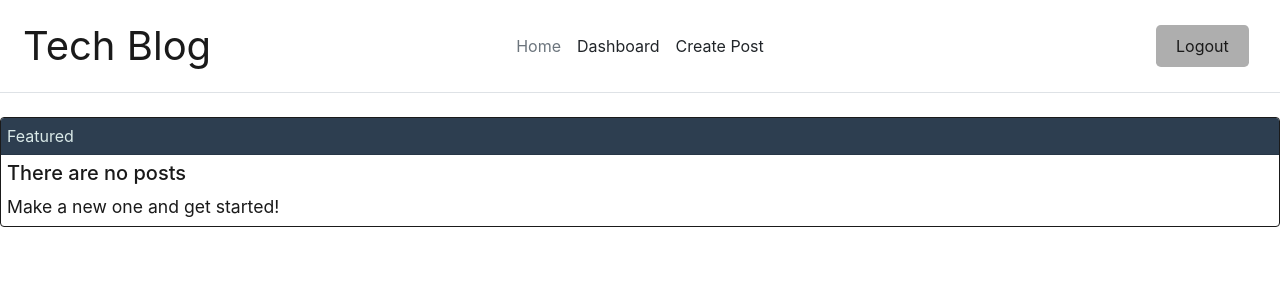
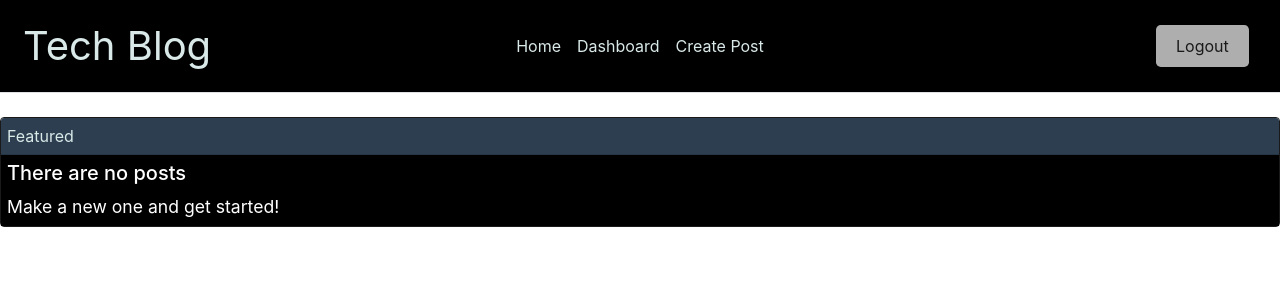
Before and after one commit to EarlofSmith/tech-blog, a Node server app: page /dashboard in a window 1280 px wide. Shown: the top 300 px of the page. Run offline with Node 20, Linux system fonts and the light colour scheme; a user stored in the database is signed in; data that the repository does not hold is empty; some libraries are stand-ins or nearby versions; some web fonts are replaced.

Commit message:
added some style

```diff
--- a/public/css/jass.css
+++ b/public/css/jass.css
@@ -12,6 +12,10 @@ html {
   /* 2 */
 }
 
+.card-style {
+  background-color: #000000;
+  color: white;
+}
 /* Sections
    ========================================================================== */
 /**
@@ -21,6 +25,11 @@ body {
   margin: 0;
 }
 
+header {
+  color: white;
+  background-color: black;
+
+}
 /**
  * Render the `main` element consistently in IE.
  */
@@ -419,10 +428,10 @@ button {
   margin: 0;
 }
 
-a {
+/* a {
   color: #1b89bc;
   text-decoration: none;
-}
+} */
 
 a:hover {
   color: #065b83;
@@ -1190,6 +1199,8 @@ a:hover {
 
 .card .card-body {
   padding: 0.375rem;
+  background-color: black;
+  color: white;
 }
 
 .card .card-footer {
--- a/views/comment.handlebars
+++ b/views/comment.handlebars
@@ -2,7 +2,7 @@
     {{#each posts as |post|}}
     <div class="card">
 
-        <div class="card-body">
+        <div class="card-body card-style">
             <h5 class="card-title">{{post.title}}</h5>
             <p class="card-text">{{post.text}}</p>
             <p class="card-text">{{post.date_posted}}</p>
--- a/views/dashboard.handlebars
+++ b/views/dashboard.handlebars
@@ -1,14 +1,14 @@
 {{#if posts.length}}
     {{#each posts as |post|}}
-    <div class="card">
+    <div class="card bg-dark">
 
-        <div class="card-body">
+        <div class="card-body ">
             <h5 class="card-title">{{post.title}}</h5>
             <p class="card-text">{{post.text}}</p>
             <p class="card-text">{{post.date_posted}}, {{user.name}}</p>
         </div>
         <div class="d-flex justify-content-center">
-          <a href="/dashboard/post/{{id}}"><img src="/images/edit.png" class="img" alt="edit"></a>
+          <a href="/dashboard/post/{{id}}"><img src="/images/edit.png" class="img bg-dark" alt="edit"></a>
           <a href="/dashboard/post/{{id}}"><img src="/images/delete.jpg" class="img" alt="edit"></a>
           {{!-- <a href="/dashboard/comment/{{id}}"><img src="/images/comment.jpg" class="img" alt="edit"></a> --}}
         </div>
--- a/views/layouts/main.handlebars
+++ b/views/layouts/main.handlebars
@@ -16,14 +16,14 @@
 
 <body>
     <header class="d-flex flex-wrap align-items-center justify-content-center justify-content-md-between px-2 py-3 mb-4 border-bottom">
-        <a href="/" class="d-flex align-items-center col-md-3 mb-2 mb-md-0 text-dark text-decoration-none fs-1">Tech Blog
+        <a href="/" class="d-flex align-items-center col-md-3 mb-2 mb-md-0 text-light text-decoration-none fs-1">Tech Blog
         </a>
 
         <ul class="nav col-12 col-md-auto mb-2 justify-content-center mb-md-0">
-        <li><a href="/" class="nav-link px-2 link-secondary">Home</a></li>
+        <li><a href="/" class="nav-link text-light px-2 link-secondary">Home</a></li>
         {{#if loggedIn}}
-        <li><a href="/dashboard" class="nav-link px-2 link-dark">Dashboard</a></li>
-        <li><a href="/dashboard/posts/" class="nav-link px-2 link-dark">Create Post</a></li>
+        <li><a href="/dashboard" class="nav-link text-light px-2 link-dark">Dashboard</a></li>
+        <li><a href="/dashboard/posts/" class="nav-link text-light px-2 link-dark">Create Post</a></li>
         {{/if}}
         </ul>
 
--- a/views/posts.handlebars
+++ b/views/posts.handlebars
@@ -1,4 +1,4 @@
-<div class="col-12 p-4">
+<div class="col-12 p-4 bg-dark text-light">
     <h4>Title</h4>
     <textarea class="w-100 mb-1" name="title" id="title" cols="1" rows="1">{{post.title}}</textarea>
     <h4>Post</h4>
```
